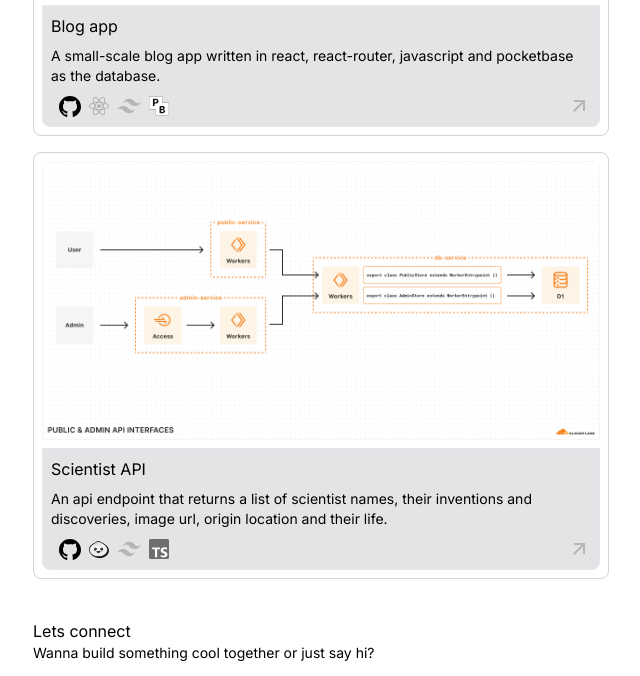
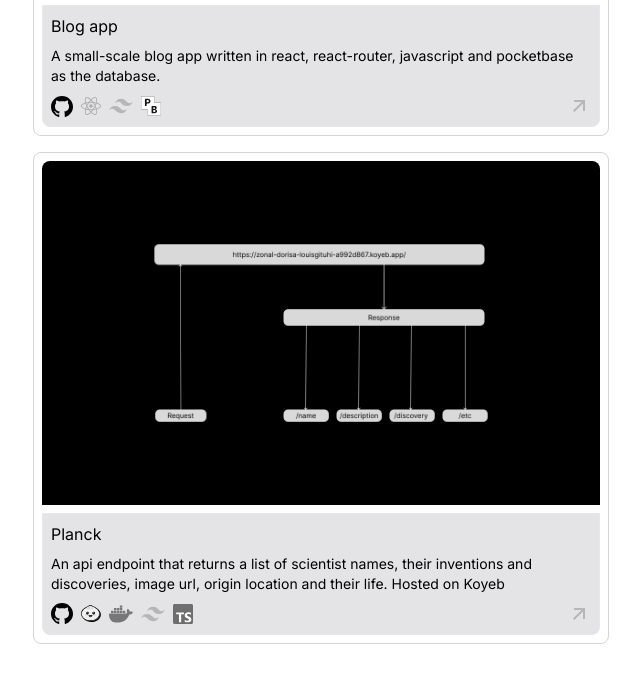
Before and after one commit to louisgituhi/molecular-meteorite, an Astro site: page / in a window 1280 px wide. Shown: the part 1356-2032 px from the top of the page, without its empty margins (319-959 px from the left). Built offline with nearby package versions, Linux system fonts and the light colour scheme; Astro itself is replaced by a stand-in of ours.

Commit message:
fixed links

```diff
--- a/src/pages/index.astro
+++ b/src/pages/index.astro
@@ -16,7 +16,8 @@ import mongo from "../images/mongodb.svg"
 import econo from "../images/econo.png"
 import blog from "../images/blog-page.png"
 import profile from "../images/profile.png"
-import api from "../images/api.jpg"
+import docker from "../images/docker.svg"
+import api from "../images/api-bg.png"
 
 // js
 const page = "Louis Wanyika"
@@ -168,14 +169,13 @@ const date = new Date().getFullYear();
 							<Image src={econo} alt="econo landing page" class=" rounded-t-lg" />
 						</div>
 						<div class=" m-2 bg-zinc-200 border border-b rounded-b-lg">
-							<a href="https://github.com/louisgituhi/econo-landing-page">
 								<h2 class=" m-2">Econo Building and Construction</h2>
 								<p class=" m-2 text-sm">A modern and intuitively designed landing page for a Construction
 									company that sells construction materials.
 								</p>
 								<div class=" m-2">
 									<div class=" flex items-center gap-2 saturate-0">
-										<a href="/"><Image src={github} alt="github logo" width={22} /></a>
+										<a href="https://github.com/louisgituhi/econo-landing-page"><Image src={github} alt="github logo" width={22} /></a>
 										<span><Image src={javascript} alt="javascript logo" width={20} /></span>
 										<span><svg xmlns="http://www.w3.org/2000/svg" viewBox="0 0 24 24" width="24" height="24" fill="rgba(173,184,194,1)"><path d="M11.9996 4.85999C8.82628 4.85999 6.84294 6.44665 6.04961 9.61999C7.23961 8.03332 8.62794 7.43832 10.2146 7.83499C11.12 8.06109 11.7666 8.71757 12.4835 9.44545C13.6507 10.6295 15.0004 12 17.9496 12C21.1229 12 23.1063 10.4133 23.8996 7.23998C22.7096 8.82665 21.3213 9.42165 19.7346 9.02499C18.8292 8.79889 18.1827 8.1424 17.4657 7.41452C16.2995 6.23047 14.9498 4.85999 11.9996 4.85999ZM6.04961 12C2.87628 12 0.892943 13.5867 0.0996094 16.76C1.28961 15.1733 2.67794 14.5783 4.26461 14.975C5.17 15.2011 5.81657 15.8576 6.53354 16.5855C7.70073 17.7695 9.05039 19.14 11.9996 19.14C15.1729 19.14 17.1563 17.5533 17.9496 14.38C16.7596 15.9667 15.3713 16.5617 13.7846 16.165C12.8792 15.9389 12.2326 15.2824 11.5157 14.5545C10.3495 13.3705 8.99982 12 6.04961 12Z"></path></svg></span>
 										<span><Image src={astro} alt="astro logo" width={15} height={15} /></span>
@@ -184,7 +184,6 @@ const date = new Date().getFullYear();
 										</div>
 									</div>
 								</div>
-							</a>
 						</div>
 					</div>
 
@@ -193,13 +192,12 @@ const date = new Date().getFullYear();
 							<Image src={blog} alt="econo landing page" class=" rounded-t-lg" />
 						</div>
 						<div class=" m-2 bg-zinc-200 border border-b rounded-b-lg">
-							<a href="https://github.com/louisgituhi/blog-app">
 								<h2 class=" m-2">Blog app</h2>
 								<p class=" m-2 text-sm">A small-scale blog app written in react, react-router, javascript and pocketbase as the database.
 								</p>
 								<div class=" m-2">
 									<div class=" flex items-center gap-2 saturate-0">
-										<a href="/"><Image src={github} alt="github logo" width={22} /></a>
+										<a href="https://github.com/louisgituhi/blog-app"><Image src={github} alt="github logo" width={22} /></a>
 										<span><Image src={react} alt="react logo" width={20} /></span>
 										<span><svg xmlns="http://www.w3.org/2000/svg" viewBox="0 0 24 24" width="24" height="24" fill="rgba(173,184,194,1)"><path d="M11.9996 4.85999C8.82628 4.85999 6.84294 6.44665 6.04961 9.61999C7.23961 8.03332 8.62794 7.43832 10.2146 7.83499C11.12 8.06109 11.7666 8.71757 12.4835 9.44545C13.6507 10.6295 15.0004 12 17.9496 12C21.1229 12 23.1063 10.4133 23.8996 7.23998C22.7096 8.82665 21.3213 9.42165 19.7346 9.02499C18.8292 8.79889 18.1827 8.1424 17.4657 7.41452C16.2995 6.23047 14.9498 4.85999 11.9996 4.85999ZM6.04961 12C2.87628 12 0.892943 13.5867 0.0996094 16.76C1.28961 15.1733 2.67794 14.5783 4.26461 14.975C5.17 15.2011 5.81657 15.8576 6.53354 16.5855C7.70073 17.7695 9.05039 19.14 11.9996 19.14C15.1729 19.14 17.1563 17.5533 17.9496 14.38C16.7596 15.9667 15.3713 16.5617 13.7846 16.165C12.8792 15.9389 12.2326 15.2824 11.5157 14.5545C10.3495 13.3705 8.99982 12 6.04961 12Z"></path></svg></span>
 										<span><Image src={pocketbase} alt="pocketbase logo" width={20} height={20} /></span>
@@ -208,7 +206,6 @@ const date = new Date().getFullYear();
 										</div>
 									</div>
 								</div>
-							</a>
 						</div>
 					</div>
 
@@ -217,22 +214,23 @@ const date = new Date().getFullYear();
 							<Image src={api} alt="api image" class=" rounded-t-lg" />
 						</div>
 						<div class=" m-2 bg-zinc-200 border border-b rounded-b-lg">
-							<a href="https://github.com/louisgituhi/blog-app">
-								<h2 class=" m-2">Scientist API</h2>
-								<p class=" m-2 text-sm">An api endpoint that returns a list of scientist names, their inventions and discoveries, image url, origin location and their life.
+								<h2 class=" m-2">Planck</h2>
+								<p class=" m-2 text-sm">An api endpoint that returns a list of scientist names, their inventions and discoveries, image url, origin location and their life. Hosted on Koyeb
 								</p>
 								<div class=" m-2">
 									<div class=" flex items-center gap-2 saturate-0">
-										<a href="/"><Image src={github} alt="github logo" width={22} /></a>
+										<a href="https://github.com/louisgituhi/planck"><Image src={github} alt="github logo" width={22} /></a>
 										<span><Image src={bun} alt="bun logo" width={20} /></span>
+										<span><Image src={docker} alt="docker logo" /></span>
 										<span><svg xmlns="http://www.w3.org/2000/svg" viewBox="0 0 24 24" width="24" height="24" fill="rgba(173,184,194,1)"><path d="M11.9996 4.85999C8.82628 4.85999 6.84294 6.44665 6.04961 9.61999C7.23961 8.03332 8.62794 7.43832 10.2146 7.83499C11.12 8.06109 11.7666 8.71757 12.4835 9.44545C13.6507 10.6295 15.0004 12 17.9496 12C21.1229 12 23.1063 10.4133 23.8996 7.23998C22.7096 8.82665 21.3213 9.42165 19.7346 9.02499C18.8292 8.79889 18.1827 8.1424 17.4657 7.41452C16.2995 6.23047 14.9498 4.85999 11.9996 4.85999ZM6.04961 12C2.87628 12 0.892943 13.5867 0.0996094 16.76C1.28961 15.1733 2.67794 14.5783 4.26461 14.975C5.17 15.2011 5.81657 15.8576 6.53354 16.5855C7.70073 17.7695 9.05039 19.14 11.9996 19.14C15.1729 19.14 17.1563 17.5533 17.9496 14.38C16.7596 15.9667 15.3713 16.5617 13.7846 16.165C12.8792 15.9389 12.2326 15.2824 11.5157 14.5545C10.3495 13.3705 8.99982 12 6.04961 12Z"></path></svg></span>
 										<span><Image src={typescript} alt="typescript logo" width={20} height={20} /></span>
 										<div class=" ml-auto">
-											<svg xmlns="http://www.w3.org/2000/svg" viewBox="0 0 24 24" width="24" height="24" fill="rgba(173,184,194,1)"><path d="M16.0037 9.41421L7.39712 18.0208L5.98291 16.6066L14.5895 8H7.00373V6H18.0037V17H16.0037V9.41421Z"></path></svg>
+											<a href="https://zonal-dorisa-louisgituhi-a992d867.koyeb.app/">
+												<svg xmlns="http://www.w3.org/2000/svg" viewBox="0 0 24 24" width="24" height="24" fill="rgba(173,184,194,1)"><path d="M16.0037 9.41421L7.39712 18.0208L5.98291 16.6066L14.5895 8H7.00373V6H18.0037V17H16.0037V9.41421Z"></path></svg>
+											</a>
 										</div>
 									</div>
 								</div>
-							</a>
 						</div>
 					</div>
 
```
Also changed, not shown: src/images/api-bg.png (added), src/images/api.jpg (deleted), src/images/docker.svg (added).
